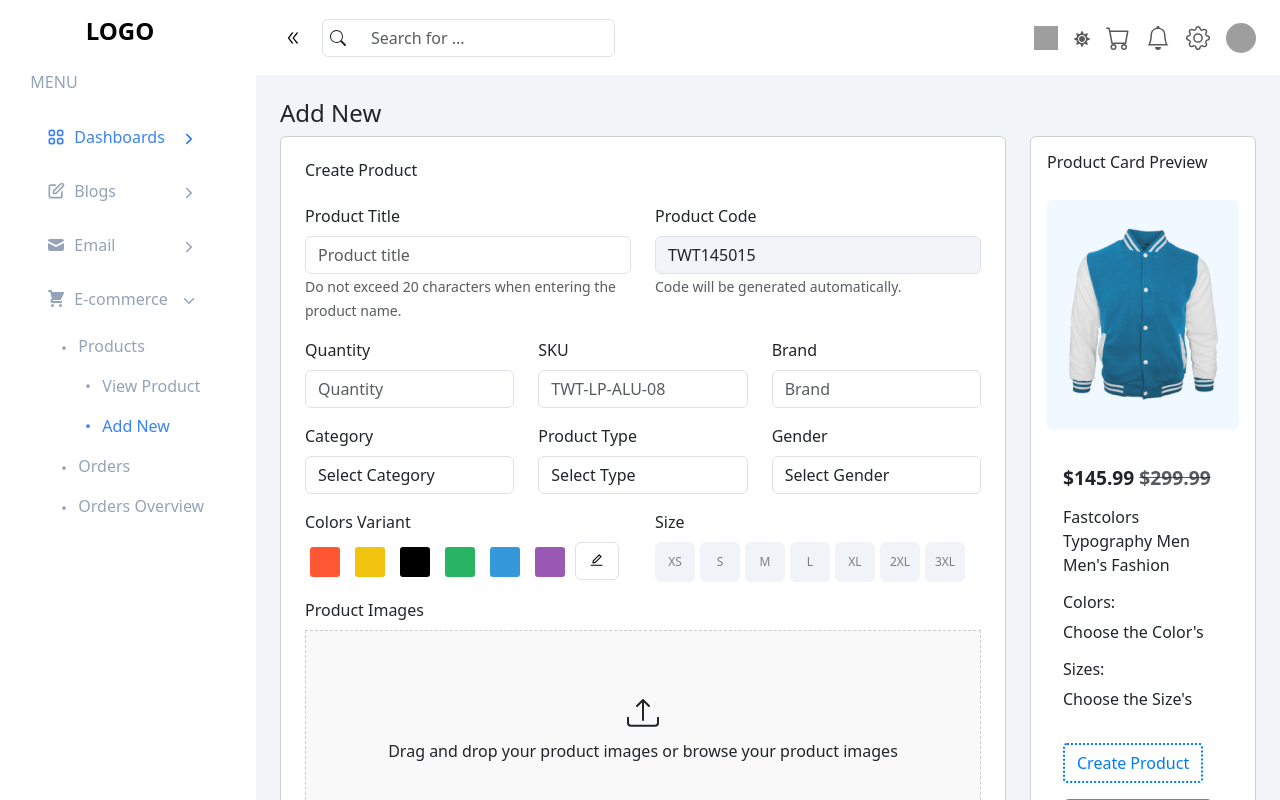
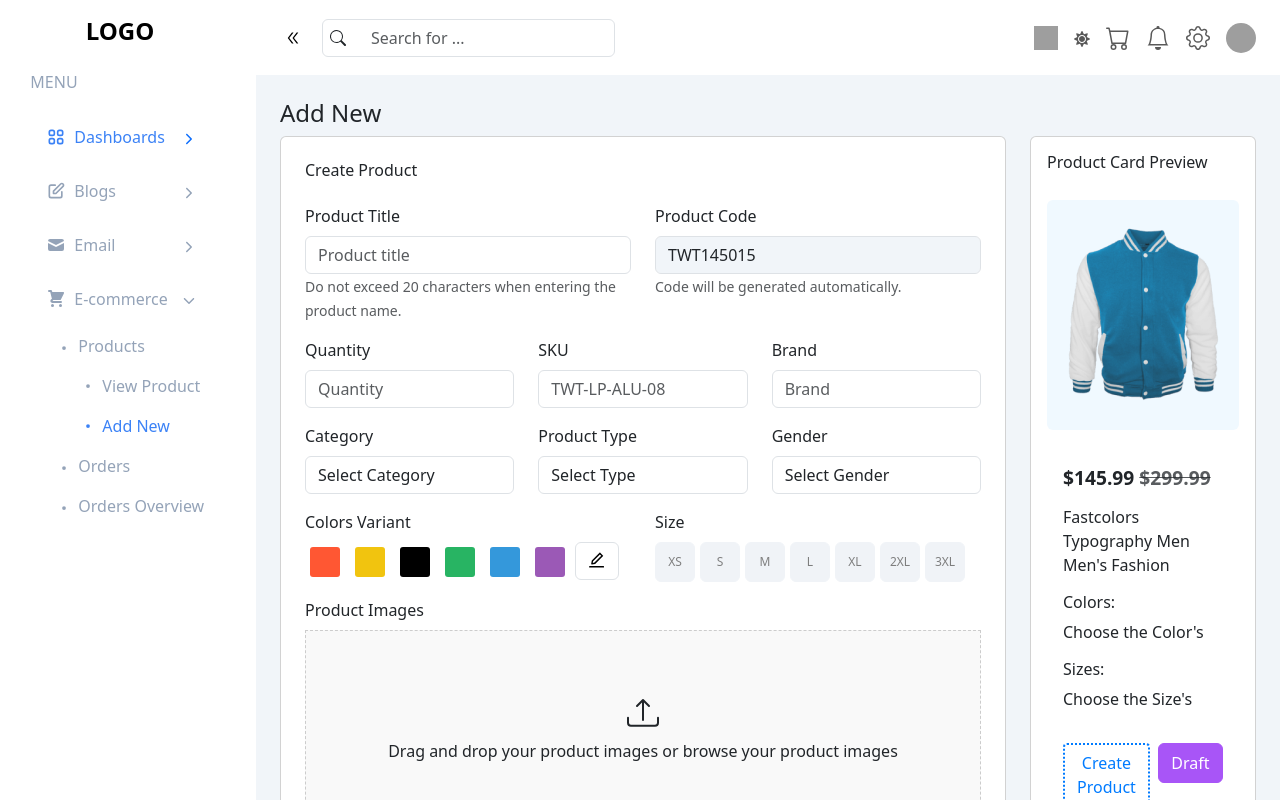
Before and after one commit to trisers/react-dashboard, a React (Vite) app: page /ecommerce/products/add in a window 1280 px wide. Shown: the top 800 px of the page. Built offline with nearby package versions, Linux system fonts and the light colour scheme; grey boxes are pictures that could not be loaded.

Commit message:
refactor(products):some css changes

```diff
--- a/src/components/products/addView/ProductPreview.jsx
+++ b/src/components/products/addView/ProductPreview.jsx
@@ -62,7 +62,12 @@ const ProductPreview = ({ selectedSizes, onRemoveSize }) => {
             )}
           </div>
         </div>
-        <Button className="dotted-border-button mt-3" variant="outline-primary">
+        <div className="d-flex gap-2">
+          {" "}
+          <Button
+            className="dotted-border-button mt-3"
+            variant="outline-primary"
+          >
             Create Product
           </Button>{" "}
           <Button
@@ -77,6 +82,7 @@ const ProductPreview = ({ selectedSizes, onRemoveSize }) => {
           >
             Draft
           </Button>
+        </div>
       </Card.Body>
     </Card>
   );
--- a/src/components/products/addView/addView.css
+++ b/src/components/products/addView/addView.css
@@ -114,7 +114,7 @@
   right: 5px;
   color: #fff;
   font-size: 1.2rem;
-  height: 15px;
+  height: 25px;
   transform: translateY(-50%);
   pointer-events: none;
 }
```
Lines whose indentation alone changed are shown as unchanged.
